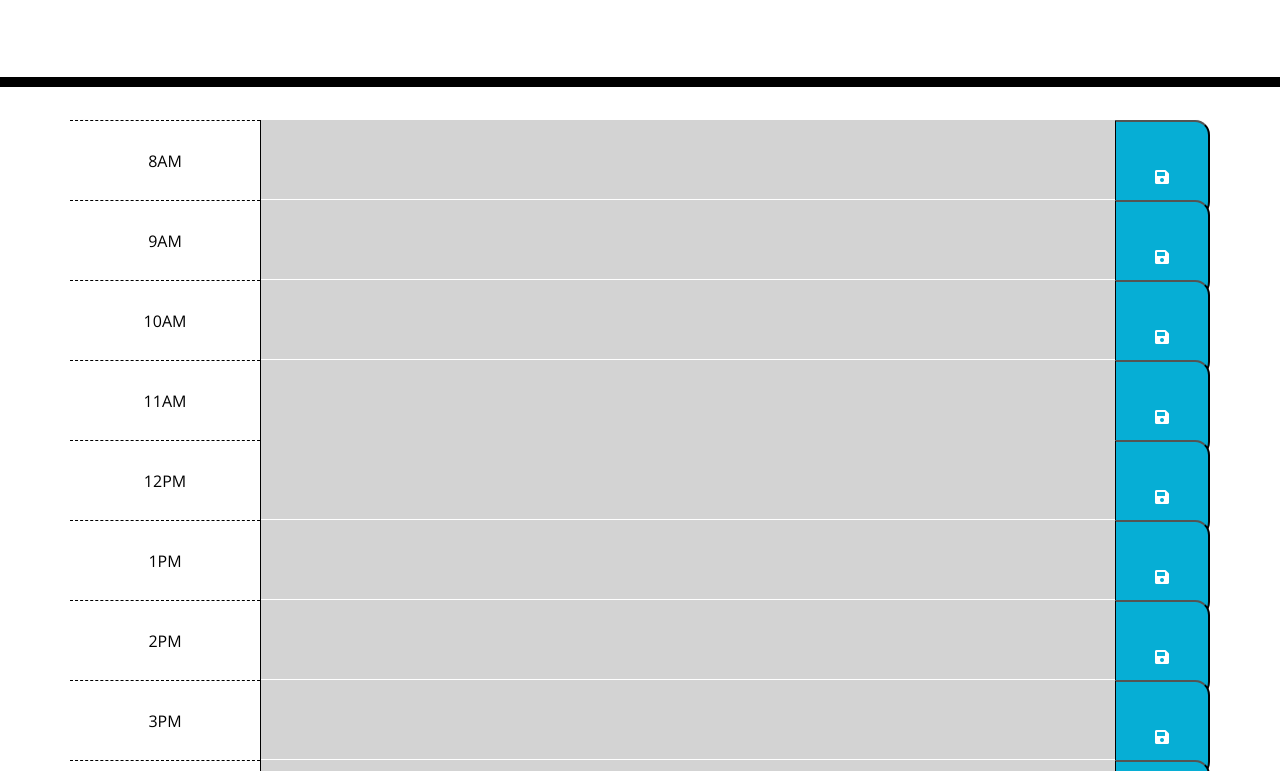
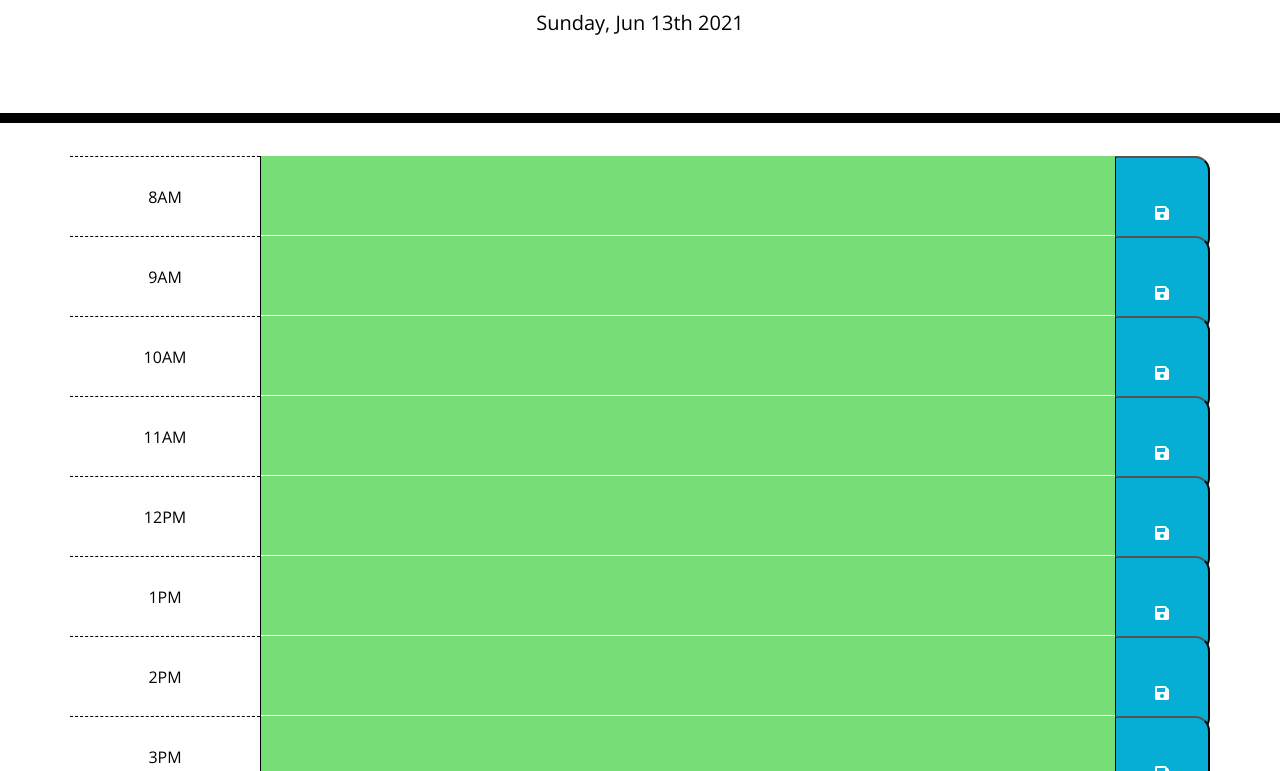
Before and after one commit to janekv20/work-day-scheduler, a plain HTML site: page index.html in a window 1280 px wide. Shown: the part 181-952 px from the top of the page. Drawn offline with nearby package versions, Linux system fonts and the light colour scheme.

Commit message:
removed past in index.html and added getItem from local storage

```diff
--- a/assets/js/script.js
+++ b/assets/js/script.js
@@ -1,28 +1,27 @@
-//Show current day and date
-var todayDate = moment().format('dddd, MMM, Do YYYY');
+// Show today's day and date
+var todayDate = moment().format('dddd, MMM Do YYYY');
 $("#currentDay").html(todayDate);
 
 $(document).ready(function () {
-    //saveBtn click
+    // saveBtn click
     $(".saveBtn").on("click", function () {
-        //get values of description in JQuery
-        var text = $(this).siblings(".description").value();
-        var time = $(this).parent().attribute("id");
+        // Get nearby values of the description in JQuery
+        var text = $(this).siblings(".description").val();
+        var time = $(this).parent().attr("id");
 
-        //Save text inout in local storage
+        // Save text input in local storage
         localStorage.setItem(time, text);
-    },
     })
 
     function timeTracker() {
-    //get current number of hours
+        //get current number of hours.
         var timeNow = moment().hour();
 
-    //time block loop
+        // time block loop
         $(".time-block").each(function () {
-        var blockTime = parseInt($(this).attribute("id").split("hour")[1]);
+            var blockTime = parseInt($(this).attr("id").split("hour")[1]);
 
-        //check time and add classes for background indicators
+            // Check the time and add classes for background indicators
             if (blockTime < timeNow) {
                 $(this).removeClass("future");
                 $(this).removeClass("present");
@@ -37,6 +36,22 @@ function timeTracker() {
                 $(this).removeClass("present");
                 $(this).removeClass("past");
                 $(this).addClass("future");
+
             }
         })
     }
+
+    // Get item from local storage if any
+    $("#8 .description").val(localStorage.getItem("8"));
+    $("#9 .description").val(localStorage.getItem("9"));
+    $("#10 .description").val(localStorage.getItem("10"));
+    $("#11 .description").val(localStorage.getItem("11"));
+    $("#12 .description").val(localStorage.getItem("12"));
+    $("#13 .description").val(localStorage.getItem("13"));
+    $("#14 .description").val(localStorage.getItem("14"));
+    $("#15 .description").val(localStorage.getItem("15"));
+    $("#16 .description").val(localStorage.getItem("16"));
+    $("#17 .description").val(localStorage.getItem("17"));
+
+    timeTracker();
+})
--- a/index.html
+++ b/index.html
@@ -19,9 +19,12 @@
         <p class="lead">A simple calendar app for scheduling your work day</p>
         <p id="currentDay" class="lead"></p>
     </header>
+
     <div class="container">
         <!-- start of time-blocks-->
-        <div id="8" class="row time-block past">
+
+        <!--8am-->
+        <div id="8" class="row time-block">
             <div class="col-md-2 hour">
                 <p>8AM</p>
             </div>
@@ -32,7 +35,8 @@
             </button>
         </div>
 
-        <div id="9" class="row time-block past">
+        <!--9am-->
+        <div id="9" class="row time-block">
             <div class="col-md-2 hour">
                 <p>9AM</p>
             </div>
@@ -43,7 +47,8 @@
             </button>
         </div>
 
-        <div id="10" class="row time-block past">
+        <!--10am-->
+        <div id="10" class="row time-block">
             <div class="col-md-2 hour">
                 <p>10AM</p>
             </div>
@@ -54,18 +59,20 @@
             </button>
         </div>
 
-        <div id="11" class="row time-block past">
+        <!--11am-->
+        <div id="11" class="row time-block">
             <div class="col-md-2 hour">
                 <p>11AM</p>
             </div>
-            <textarea class="col-md-9 description past">
+            <textarea class="col-md-9 description">
             </textarea>
             <button class="col-md-1 saveBtn">
                 <i class="fas fa-save"></i>
             </button>
         </div>
 
-        <div id="12" class="row time-block past">
+        <!--12pm-->
+        <div id="12" class="row time-block">
             <div class="col-md-2 hour">
                 <p>12PM</p>
             </div>
@@ -76,7 +83,8 @@
             </button>
         </div>
 
-        <div id="13" class="row time-block past">
+        <!--1pm-->
+        <div id="13" class="row time-block">
             <div class="col-md-2 hour">
                 <p>1PM</p>
             </div>
@@ -87,7 +95,8 @@
             </button>
         </div>
 
-        <div id="14" class="row time-block past">
+        <!--2pm-->
+        <div id="14" class="row time-block">
             <div class="col-md-2 hour">
                 <p>2PM</p>
             </div>
@@ -98,7 +107,8 @@
             </button>
         </div>
 
-        <div id="15" class="row time-block past">
+        <!--3pm-->
+        <div id="15" class="row time-block">
             <div class="col-md-2 hour">
                 <p>3PM</p>
             </div>
@@ -109,7 +119,8 @@
             </button>
         </div>
 
-        <div id="16" class="row time-block past">
+        <!--4pm-->
+        <div id="16" class="row time-block">
             <div class="col-md-2 hour">
                 <p>4PM</p>
             </div>
@@ -120,7 +131,8 @@
             </button>
         </div>
 
-        <div id="17" class="row time-block past">
+        <!--5pm-->
+        <div id="17" class="row time-block">
             <div class="col-md-2 hour">
                 <p>5PM</p>
             </div>
```
Lines whose indentation alone changed are shown as unchanged.
